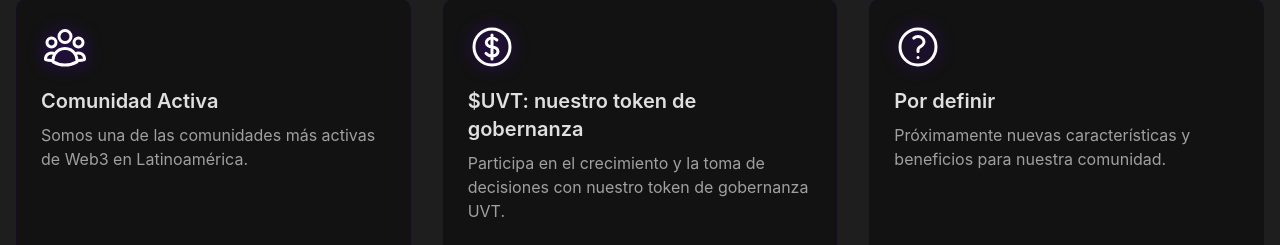
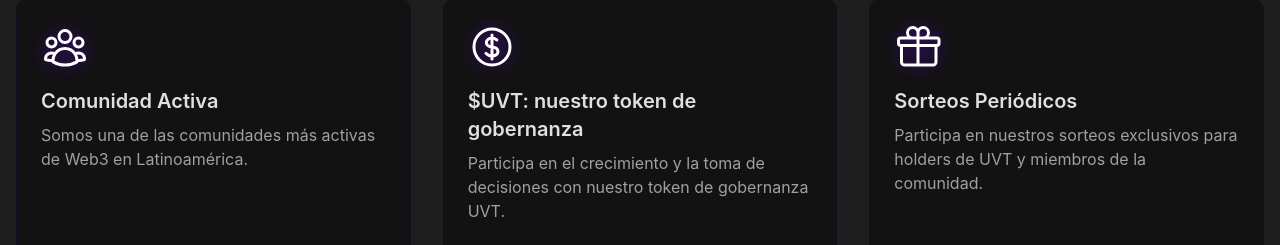
Before and after one commit to UltravioletaDAO/uvdweb, a React (Create React App) app: page / in a window 1280 px wide. Shown: the part 706-951 px from the top of the page. Built offline with nearby package versions, Linux system fonts and the light colour scheme.

Commit message:
feat: update third feature card to show periodic giveaways

```diff
--- a/src/pages/Home.js
+++ b/src/pages/Home.js
@@ -1,7 +1,7 @@
 import React, { useState } from 'react';
 import { Link } from 'react-router-dom';
 import { motion } from 'framer-motion';
-import { UserGroupIcon, CurrencyDollarIcon, QuestionMarkCircleIcon, UserGroupIcon as GroupIcon, SparklesIcon, LightBulbIcon, DocumentMagnifyingGlassIcon } from '@heroicons/react/24/outline';
+import { UserGroupIcon, CurrencyDollarIcon, QuestionMarkCircleIcon, UserGroupIcon as GroupIcon, SparklesIcon, LightBulbIcon, DocumentMagnifyingGlassIcon, GiftIcon } from '@heroicons/react/24/outline';
 import ApplicationForm from './ApplicationForm';
 import { useTranslation } from 'react-i18next';
 
@@ -27,9 +27,9 @@ const Home = () => {
       buttonText: "Ver Token"
     },
     {
-      title: "Por definir",
-      description: "Próximamente nuevas características y beneficios para nuestra comunidad.",
-      icon: QuestionMarkCircleIcon,
+      title: "Sorteos Periódicos",
+      description: "Participa en nuestros sorteos exclusivos para holders de UVT y miembros de la comunidad.",
+      icon: GiftIcon,
       isComingSoon: true
     }
   ];
```
